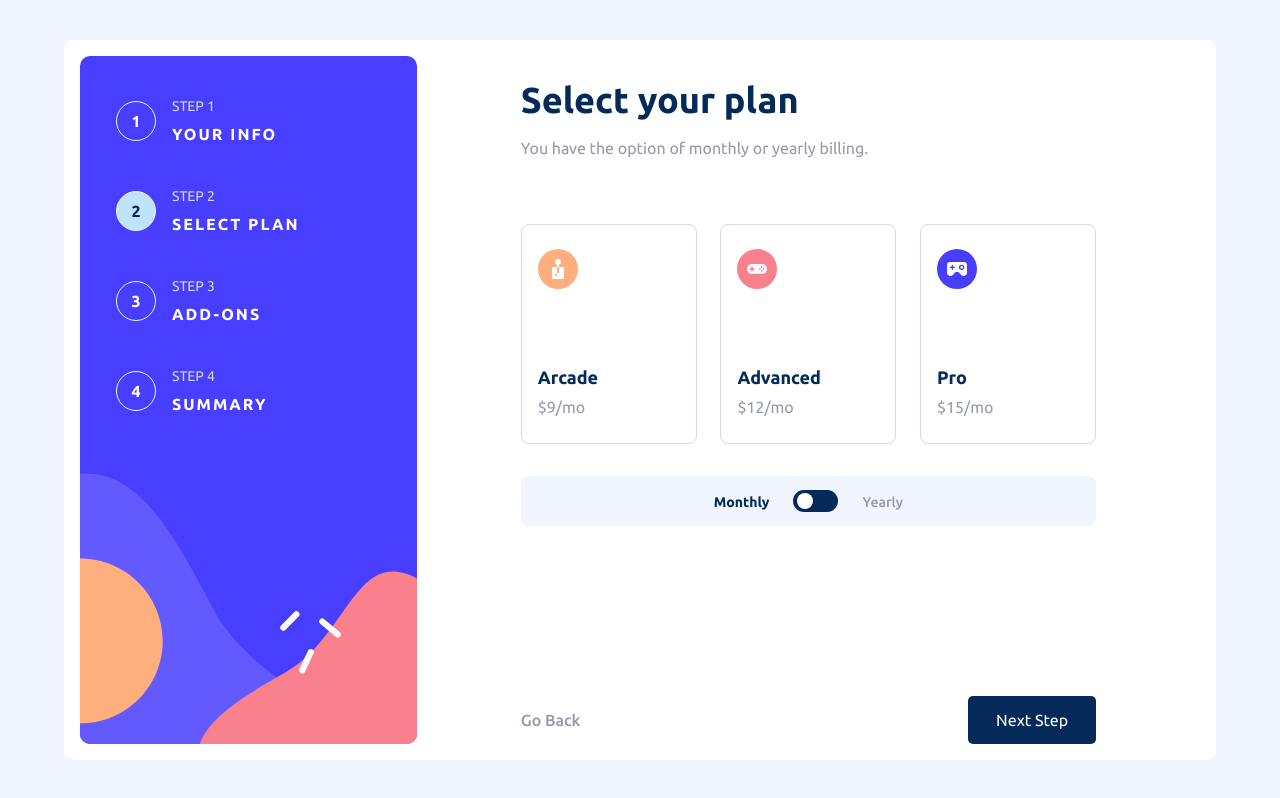
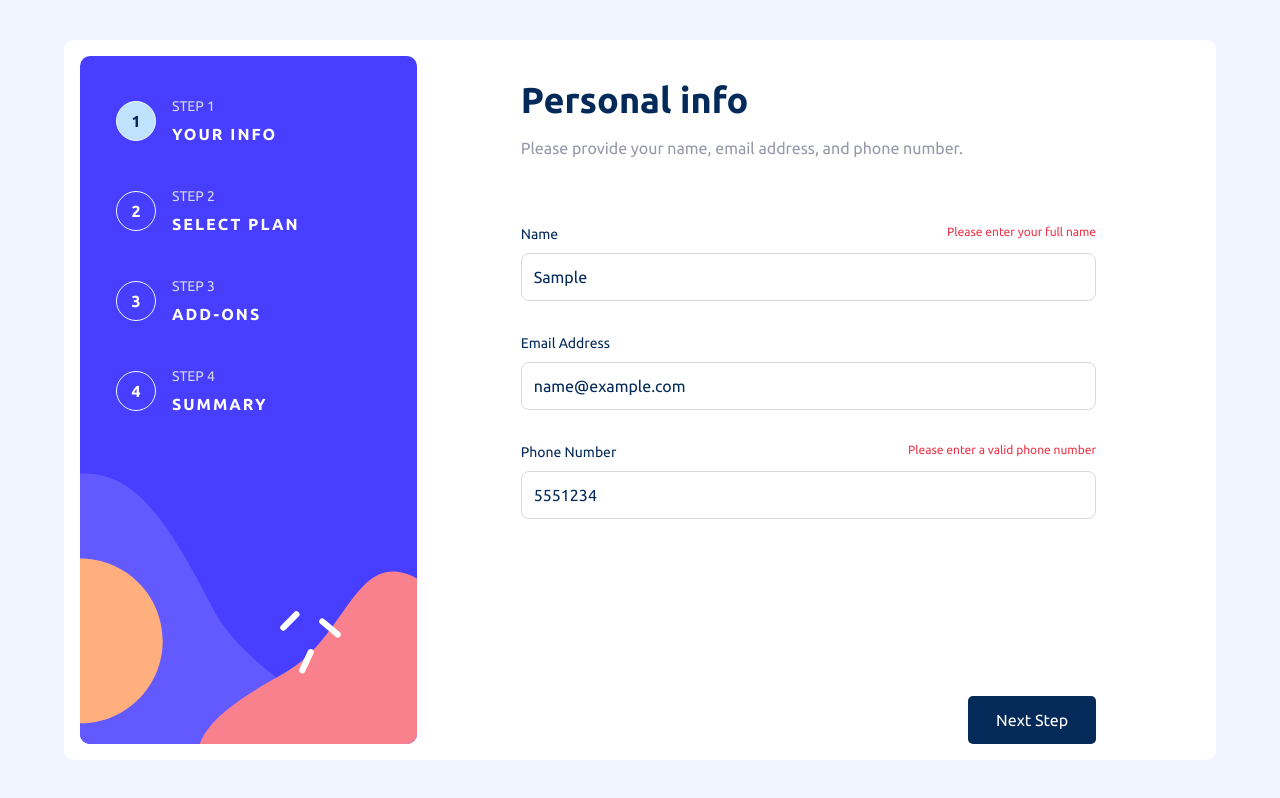
Before and after one commit to DeeNue36/React-Multi-Step-Form, a React (Vite) app: page / in a window 1280 px wide. Both pictures are taken after typing "Sample", "name@example.com", "5551234" into the empty fields and a click on the button "Next Step". Built offline with nearby package versions, Linux system fonts and the light colour scheme.

Commit message:
imported hook functions from zustand and updated the state of the input fields to prevent invalid form submissions

```diff
--- a/src/components/PersonalInfo.jsx
+++ b/src/components/PersonalInfo.jsx
@@ -1,17 +1,30 @@
-import { useStepProgress } from "../store/stepProgress"
+import { useStepProgress } from "../store/stepProgress";
+import { useInputValidation } from '../store/inputValidation'
 
 export const PersonalInfo = () => {
     const nextStep = useStepProgress((state) => state.nextStep);
+    const {
+        nameValue,
+        emailValue,
+        phoneValue,
+        nameError,
+        emailError,
+        phoneError,
+        handleInputChange,
+        validateForm
+    } = useInputValidation();
 
     const handleSubmit = (e) => {
         e.preventDefault();
-        //Validation logic to be added
-        nextStep();
+
+        if (validateForm()) {
+            nextStep();
+        }
     }
 
     {/* <!-- * Step 1: Personal Info Form --> */}
     return (
-        <form className="form personal-info-form" onSubmit={handleSubmit}>
+        <form className="form personal-info-form">
             <section className=" form-mobile personal-info-form-mobile">  {/*<!-- * Mobile Container -->*/}
 
                 <div className="form-header">
@@ -19,33 +32,69 @@ export const PersonalInfo = () => {
                     <p>Please provide your name, email address, and phone number.</p>
                 </div>
                 <div className="form-body">
+
+                    {/* Name Field */}
                     <div className="input-container">
                         <div className="label-and-error">
                             <label htmlFor="name">Name</label>
-                            <span className="error-message"></span>
+                            {nameError && <span className="error-message">{nameError}</span>}
+                            {/* <span className="error-message">{nameError}</span> */}
                         </div>
-                        <input type="text" id="name" className="name" name="name" placeholder="e.g. Stephen King" required autoComplete="on"/>
+                        <input
+                            type="text"
+                            id="name"
+                            className={ `name ${nameError ? 'error' : '' } `}
+                            name="name"
+                            placeholder="e.g. Stephen King"
+                            required autoComplete="on"
+                            value={nameValue}
+                            onChange={(e) => handleInputChange('name', e.target.value)}
+                        />
                     </div>
+
+                    {/* Email Address Field */}
                     <div className="input-container">
                         <div className="label-and-error">
                             <label htmlFor="email">Email Address</label>
-                            <span className="error-message"></span>
+                            {emailError && <span className="error-message">{emailError}</span>}
+                            {/* <span className="error-message">{emailError}</span> */}
                         </div>
-                        <input type="email" id="email" className="email" name="email" placeholder="e.g. stephenking@lorem.com" required autoComplete="on"/>
+                        <input
+                            type="email"
+                            id="email"
+                            className={ `email ${emailError ? 'error' : '' } `}
+                            name="email"
+                            placeholder="e.g. stephenking@lorem.com"
+                            required autoComplete="on"
+                            value={emailValue}
+                            onChange={(e) => handleInputChange('email', e.target.value)}
+                        />
                     </div>
+
+                    {/* Phone Number Field */}
                     <div className="input-container">
                         <div className="label-and-error">
                             <label htmlFor="phone">Phone Number</label>
-                            <span className="error-message"></span>
+                            {phoneError && <span className="error-message">{phoneError}</span>}
+                            {/* <span className="error-message">{phoneError}</span> */}
                         </div>
-                        <input type="tel" id="phone" className="phone-no" name="phone" placeholder="e.g. +1 234 567 890" required autoComplete="on"/>
+                        <input
+                            type="tel"
+                            id="phone"
+                            className={ `phone-no ${phoneError ? 'error' : '' } `}
+                            name="phone"
+                            placeholder="e.g. +1 234 567 890"
+                            required autoComplete="on"
+                            value={phoneValue}
+                            onChange={(e) => handleInputChange('phone', e.target.value)}
+                        />
                     </div>
                 </div>
 
             </section>
 
             <div className="submit-form">
-                <button type="submit" className="next-button">
+                <button type="submit" className="next-button" onClick={handleSubmit}>
                     Next Step
                 </button>
             </div>
```
